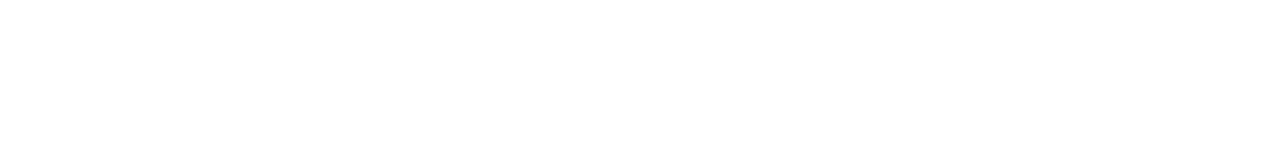
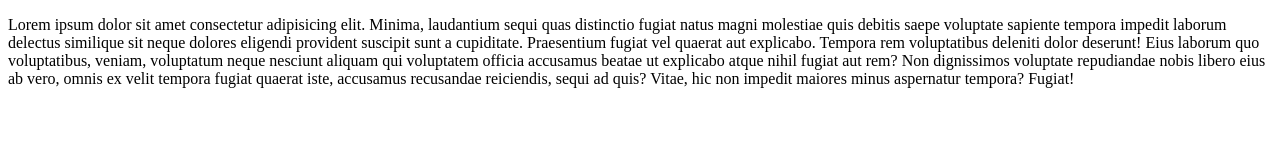
Before and after one commit to Somiltiwari003/practice, a plain HTML site: page index.html in a window 1280 px wide. Drawn offline with Linux system fonts and the light colour scheme.

Commit message:
paragraph

```diff
--- a/index.html
+++ b/index.html
@@ -6,6 +6,6 @@
     <title>Document</title>
 </head>
 <body>
-
+    <p>Lorem ipsum dolor sit amet consectetur adipisicing elit. Minima, laudantium sequi quas distinctio fugiat natus magni molestiae quis debitis saepe voluptate sapiente tempora impedit laborum delectus similique sit neque dolores eligendi provident suscipit sunt a cupiditate. Praesentium fugiat vel quaerat aut explicabo. Tempora rem voluptatibus deleniti dolor deserunt! Eius laborum quo voluptatibus, veniam, voluptatum neque nesciunt aliquam qui voluptatem officia accusamus beatae ut explicabo atque nihil fugiat aut rem? Non dignissimos voluptate repudiandae nobis libero eius ab vero, omnis ex velit tempora fugiat quaerat iste, accusamus recusandae reiciendis, sequi ad quis? Vitae, hic non impedit maiores minus aspernatur tempora? Fugiat!</p>
 </body>
 </html>
```
